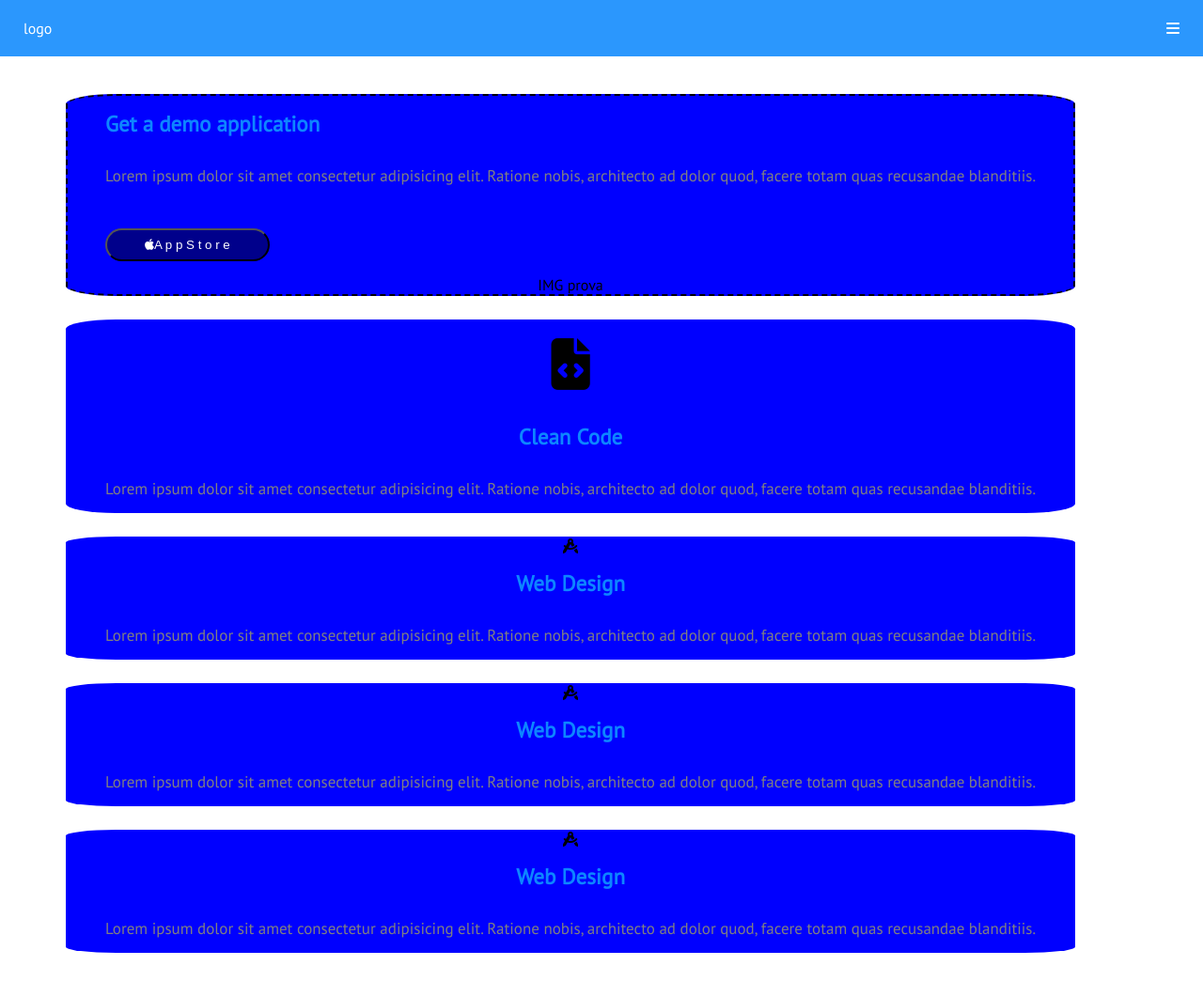
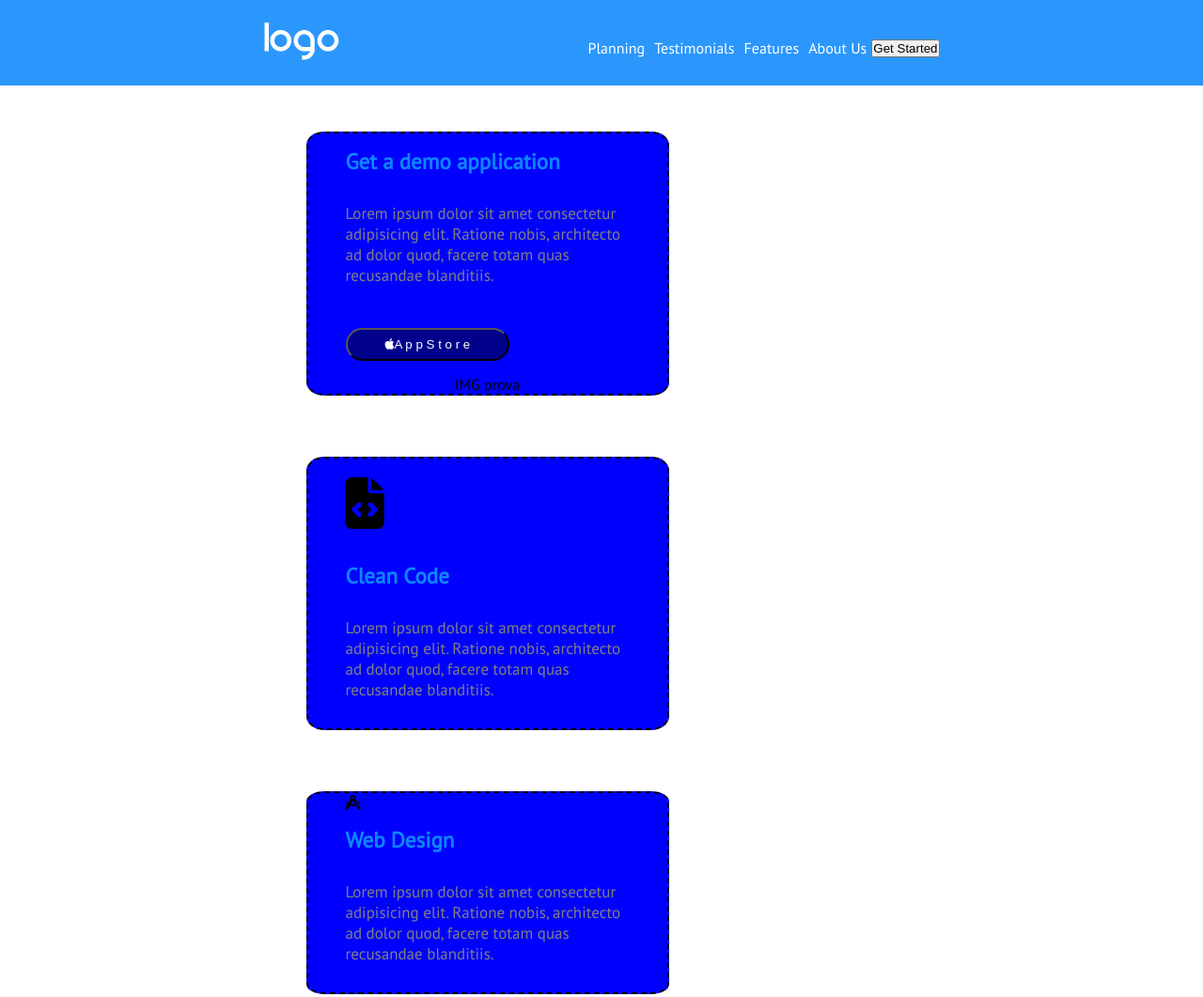
Before and after one commit to VictorGiuliano/htmlcss-responsive-layout, a plain HTML site: page index.html in a window 1280 px wide. Shown: the top 1061 px of the page at 94% size. Drawn offline with Linux system fonts and the light colour scheme.

Commit message:
Primi passi responsive

```diff
--- a/index.html
+++ b/index.html
@@ -14,10 +14,17 @@
     <header>
             <nav class="navbar container">
                 <div class="navbar-logo">
-                    logo
+                    <img src="img/logo.png" alt="logo">
                 </div>
                 <div class="navbar-actions border">
                     <i class="fa-solid fa-bars"></i>
+                    <ul>
+                        <li><a>Planning</a></li>
+                        <li><a>Testimonials</a></li>
+                        <li><a>Features</a></li>
+                        <li><a>About Us</a></li>
+                        <li><button>Get Started</button></li>
+                    </ul>
                 </div>
             </nav>
     </header>
@@ -31,21 +38,29 @@
                         <button class="button-card"> <i class="fa-brands fa-apple"></i>A p p   S t o r e</button>
                         <div class="img-card">IMG prova </div>
                     </div>
+                </div>
+                    <div class="column">
                         <div class="card">
                         <i class="fa-solid fa-file-code"></i>
                         <h3 class="title-card">Clean Code</h3>
                         <p class="text-card">Lorem ipsum dolor sit amet consectetur adipisicing elit. Ratione nobis, architecto ad dolor quod, facere totam quas recusandae blanditiis.</p>
                     </div>
+                    </div>
+                    <div class="column">
                         <div class="card">
                         <i class="fa-solid fa-compass-drafting"></i>
                         <h3 class="title-card">Web Design</h3>
                         <p class="text-card">Lorem ipsum dolor sit amet consectetur adipisicing elit. Ratione nobis, architecto ad dolor quod, facere totam quas recusandae blanditiis.</p>
                     </div>
+                    </div>
+                    <div class="column">
                         <div class="card">
                         <i class="fa-solid fa-compass-drafting"></i>
                         <h3 class="title-card">Web Design</h3>
                         <p class="text-card">Lorem ipsum dolor sit amet consectetur adipisicing elit. Ratione nobis, architecto ad dolor quod, facere totam quas recusandae blanditiis.</p>
                     </div>
+                    </div>
+                    <div class="column">
                         <div class="card">
                         <i class="fa-solid fa-compass-drafting"></i>
                         <h3 class="title-card">Web Design</h3>
@@ -116,38 +131,49 @@
                     <p class="text-card">Vitae suscipit tellus mauris a diam maecenas sed emin ut. Mauris augue neque gravida in fermentum. Praesent semper feugiat nibh sed pulvinar proin id venenatis.</p>
                     <button class="button-card">More</button>
                 </div>
+            </div>
+                <div class="column">
                     <div class="card">
                     <h3>02</h3>
                     <h3 class="title-card">High Quality</h3>
                     <p class="text-card">Vitae suscipit tellus mauris a diam maecenas sed emin ut. Mauris augue neque gravida in fermentum. Praesent semper feugiat nibh sed pulvinar proin id venenatis.</p>
                     <button class="button-card">More</button>
                 </div>
+                </div>
+                <div class="column">
                     <div class="card">
                     <h3>03</h3>
                     <h3 class="title-card">High Quality</h3>
                     <p class="text-card">Vitae suscipit tellus mauris a diam maecenas sed emin ut. Mauris augue neque gravida in fermentum. Praesent semper feugiat nibh sed pulvinar proin id venenatis.</p>
                     <button class="button-card">More</button>
                 </div>
+                </div>
+                <div class="column">
                     <div class="card">
                     <h3>04</h3>
                     <h3 class="title-card">High Quality</h3>
                     <p class="text-card">Vitae suscipit tellus mauris a diam maecenas sed emin ut. Mauris augue neque gravida in fermentum. Praesent semper feugiat nibh sed pulvinar proin id venenatis.</p>
                     <button class="button-card">More</button>
                 </div>
+                </div>
+                <div class="column">
                     <div class="card">
                     <h3>05</h3>
                     <h3 class="title-card">High Quality</h3>
                     <p class="text-card">Vitae suscipit tellus mauris a diam maecenas sed emin ut. Mauris augue neque gravida in fermentum. Praesent semper feugiat nibh sed pulvinar proin id venenatis.</p>
                     <button class="button-card">More</button>
                 </div>
+                </div>
+                <div class="column">
                     <div class="card">
                     <h3>06</h3>
                     <h3 class="title-card">High Quality</h3>
                     <p class="text-card">Vitae suscipit tellus mauris a diam maecenas sed emin ut. Mauris augue neque gravida in fermentum. Praesent semper feugiat nibh sed pulvinar proin id venenatis.</p>
                     <button class="button-card">More</button>
                 </div>
+                </div>
 
-            </div>
+
             </div>
         </div>
 
--- a/style.css
+++ b/style.css
@@ -6,10 +6,11 @@
 
 body{
     font-family: 'PT Sans', sans-serif;
-    padding-top:40px;
+    padding-top:80px;
 }
 .container{
-    min-width: 479px;
+    max-width: 1200px;
+    margin:0 auto;
     padding:10px 20px;
 }
 .bkg-fuchsia{
@@ -20,7 +21,6 @@ header {
     background-color: rgb(43, 151, 253);
     color: white;
     width: 100%;
-    height: 60px;
     position: fixed;
     top:0;
     left:0;
@@ -32,6 +32,14 @@ header {
     align-items: center;
     justify-content: space-between;
   }
+.navbar-actions ul{
+    list-style-type: none;
+    display: none;
+
+}
+.navbar-actions a{
+    padding:0 5px;
+}
 .row{
     display: flex;
     flex-wrap: wrap;
@@ -114,3 +122,25 @@ header {
     max-width: 40%;
 
 }
+/* MediaQuery */
+@media screen and (min-width:768px){
+    .container{
+        max-width: 769px;
+    }
+    .column{
+        width: calc( 100% / 3*2);
+    }
+
+}
+@media screen and (min-width:993px){
+    .fa-bars:before{
+        display: none;
+    }
+    .navbar-actions{
+        padding-bottom: 10px;
+    }
+    .navbar-actions ul{
+        display: flex;
+        align-items: center;
+    }
+}
```
Lines whose indentation alone changed are shown as unchanged.
